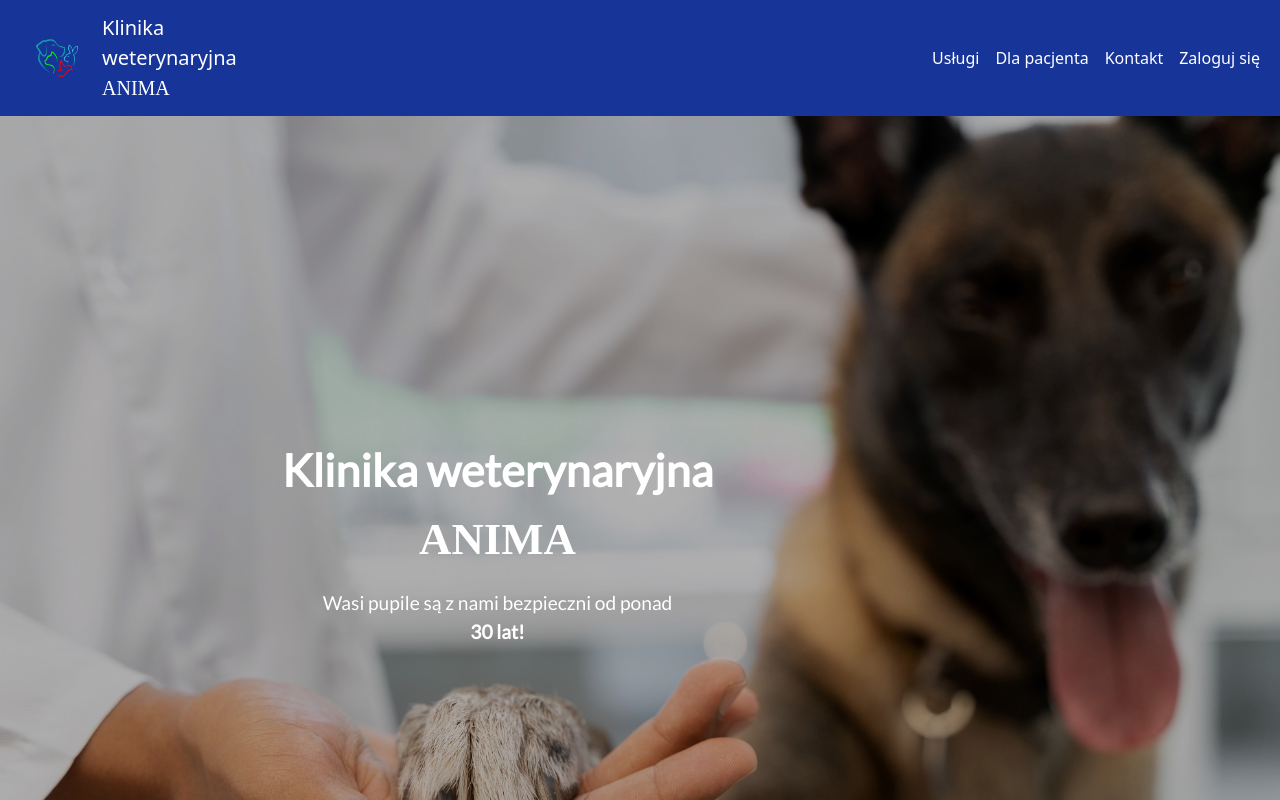
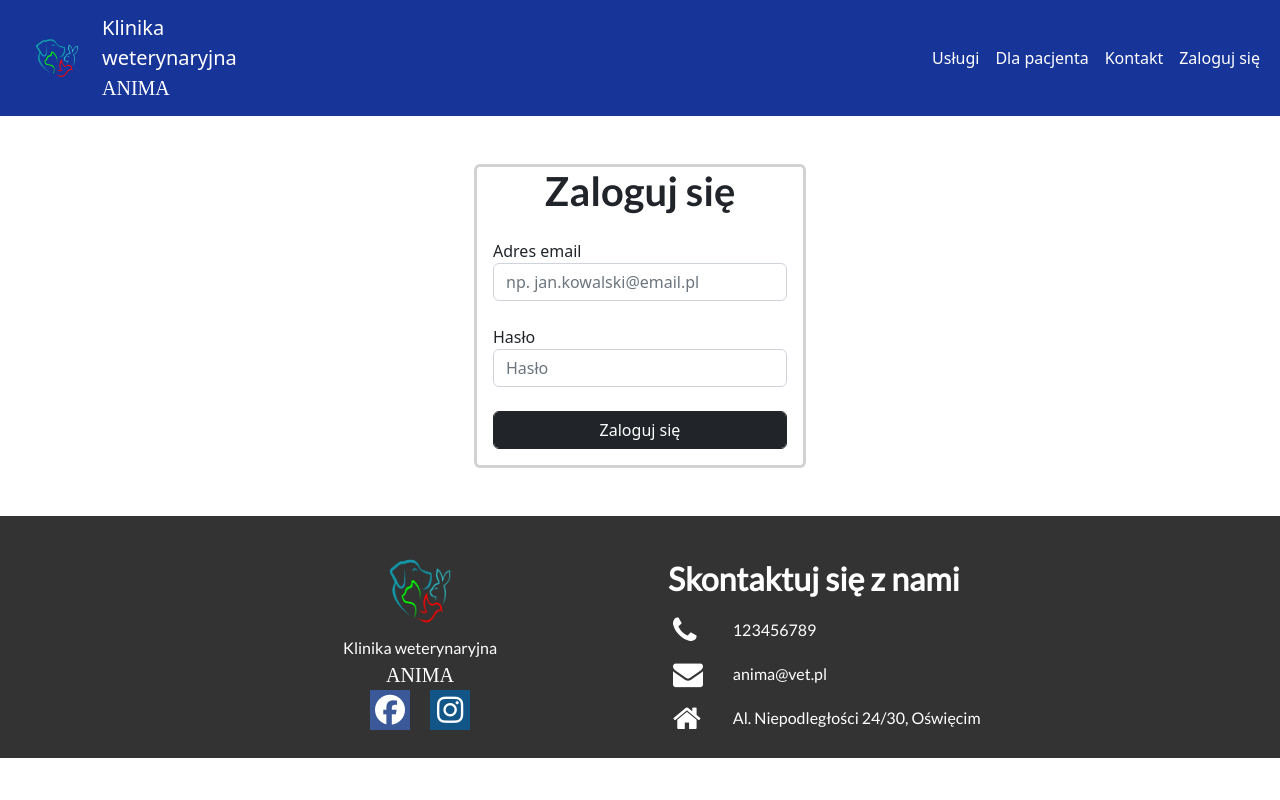
Before and after one commit to Autarcha/VetClinic-frontend, an Angular app: page /login in a window 1280 px wide. Shown: the top 800 px of the page. Built offline with nearby package versions, Linux system fonts and the light colour scheme.

Commit message:
Added login page and basic routing

```diff
--- a/src/app/app.component.html
+++ b/src/app/app.component.html
@@ -1,3 +1,3 @@
 <app-header></app-header>
-<app-home></app-home>
+<router-outlet></router-outlet>
 <app-footer></app-footer>
--- a/src/app/header/header.component.css
+++ b/src/app/header/header.component.css
@@ -9,6 +9,14 @@
 
 .navbar .nav-item .nav-link {
   color: white;
+}
+.navbar .nav-item .nav-link:hover {
+  color: #173499;
+}
+
+.navbar .nav-item:hover {
+  background-color: white;
+  border-radius: 10px;
 }
 
 .navbar .navbar-toggler {
--- a/src/app/header/header.component.html
+++ b/src/app/header/header.component.html
@@ -1,6 +1,6 @@
 <nav class="navbar navbar-expand-lg navbar-dark">
   <div class="container-fluid d-flex flex-grow-1">
-    <a class="navbar-brand" href="#">
+    <a class="navbar-brand" routerLink="home">
       <img class="logo" src="assets/logo.png" alt="Logo" />
       Klinika <br />
       weterynaryjna <br /><span
@@ -27,7 +27,7 @@
           <hr />
         </li>
         <li class="nav-item">
-          <a class="nav-link" href="#">Usługi</a>
+          <a class="nav-link">Usługi</a>
         </li>
         <li>
           <hr />
@@ -46,7 +46,7 @@
           <hr />
         </li>
         <li class="nav-item">
-          <a class="nav-link" href="#">Zaloguj się</a>
+          <a class="nav-link" routerLink="login">Zaloguj się</a>
         </li>
       </ul>
     </div>
--- a/src/app/home/home.component.html
+++ b/src/app/home/home.component.html
@@ -27,7 +27,7 @@
     </div>
   </div>
 </div>
-<div class="container" style="color: rgba(0, 0, 0, 0.6)">
+<div class="container" style="color: rgba(0, 0, 0, 0.7)">
   <div class="row">
     <div class="col-12 text-center title2 mt-4">Leczymy z powołania</div>
   </div>
--- /dev/null
+++ b/src/app/login/login.component.css
@@ -0,0 +1,10 @@
+.row {
+  color: rgba(0, 0, 0, 0.7);
+}
+.card {
+  border-width: 3px;
+}
+.card-title {
+  font-family: lato-bold;
+  font-weight: 900;
+}
--- /dev/null
+++ b/src/app/login/login.component.html
@@ -0,0 +1,37 @@
+<div class="container p-5">
+  <div class="row justify-content-center">
+    <div class="col-10 col-sm-8 col-md-6 col-lg-4">
+      <div class="card">
+        <h1 class="card-title text-center">Zaloguj się</h1>
+        <div class="card-body">
+          <form>
+            <div class="form-group">
+              <label for="email">Adres email</label>
+              <input
+                type="email"
+                class="form-control"
+                id="email"
+                aria-describedby="emailHelp"
+                placeholder="np. jan.kowalski@email.pl"
+              />
+            </div>
+            <div class="form-group mt-4">
+              <label for="password">Hasło</label>
+              <input
+                type="password"
+                class="form-control"
+                id="password"
+                placeholder="Hasło"
+              />
+            </div>
+            <div class="text-center">
+              <button type="submit" class="btn btn-dark mt-4 form-control">
+                Zaloguj się
+              </button>
+            </div>
+          </form>
+        </div>
+      </div>
+    </div>
+  </div>
+</div>
--- /dev/null
+++ b/src/app/login/login.component.ts
@@ -0,0 +1,15 @@
+import { Component, OnInit } from '@angular/core';
+
+@Component({
+  selector: 'app-login',
+  templateUrl: './login.component.html',
+  styleUrls: ['./login.component.css']
+})
+export class LoginComponent implements OnInit {
+
+  constructor() { }
+
+  ngOnInit(): void {
+  }
+
+}
```
Also changed, not shown: src/app/app-routing.module.ts (added, +15 -0 lines), src/app/app.module.ts (+11 -2 lines), 1 other file (tests, documents, lock files or other folders).
